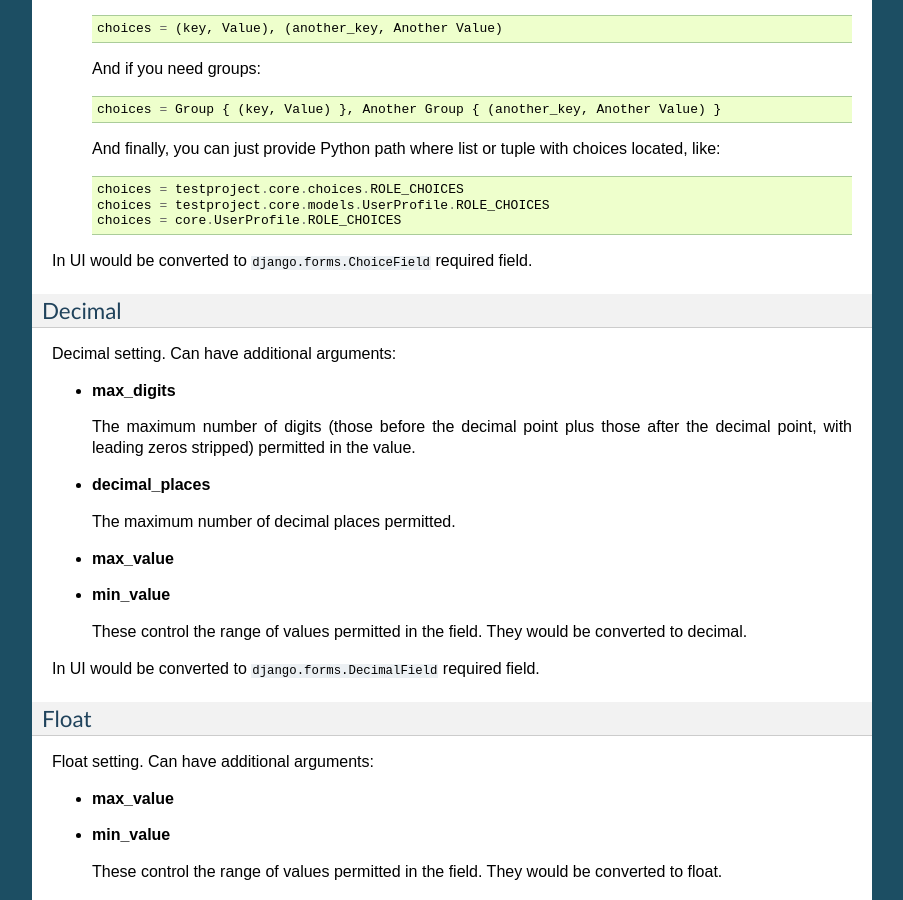
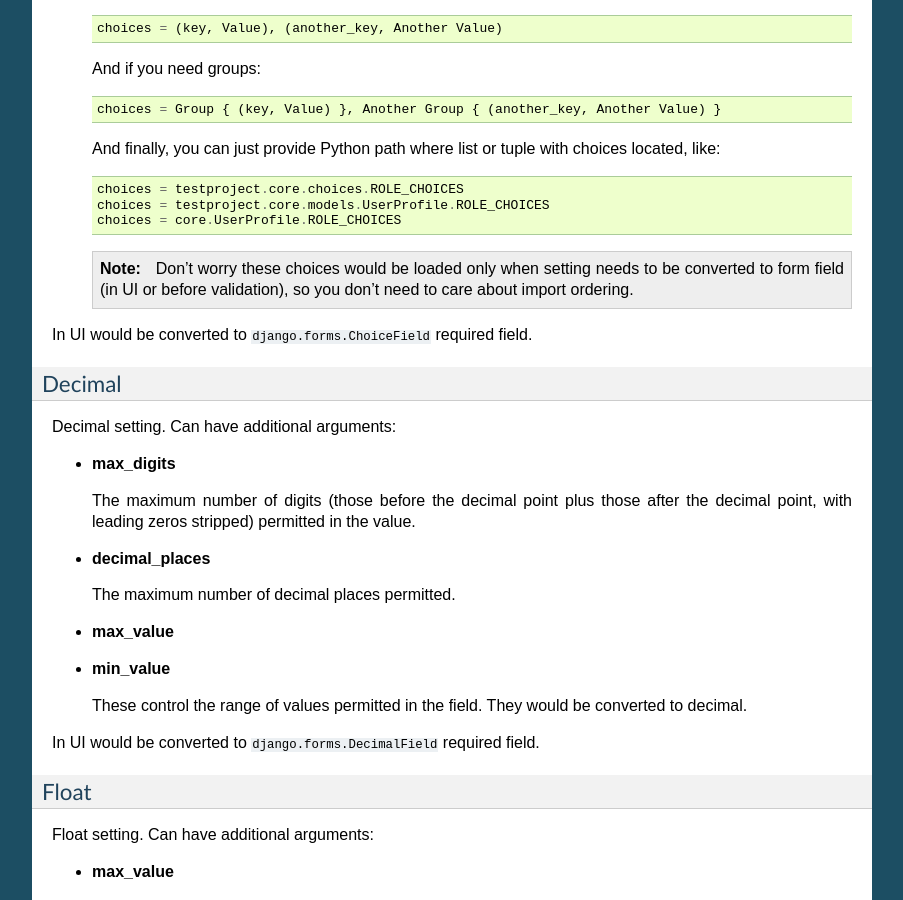
Before and after one commit to playpauseandstop/setman, a Sphinx documentation site: the page built from docs/config.rst, in a window 1280 px wide and 900 px high, scrolled down 2073 px. Shown: the whole window, without its empty margins (198-1101 px from the left). Built offline with Sphinx 7.4.7, drawn with Linux system fonts in a browser that asks for light colours; some of the changed text lies outside the part shown.

Commit message:
Feature #5133: Update documentation, little remarks on when ``validators`` and ``choices`` attributes parsed.

```diff
--- a/docs/config.rst
+++ b/docs/config.rst
@@ -135,6 +135,10 @@ String choice setting. Need to have additional argument:
       choices = testproject.core.models.UserProfile.ROLE_CHOICES
       choices = core.UserProfile.ROLE_CHOICES
 
+  .. note:: Don't worry these choices would be loaded only when setting needs
+     to be converted to form field (in UI or before validation), so you don't
+     need to care about import ordering.
+
 In UI would be converted to ``django.forms.ChoiceField`` required field.
 
 Decimal
@@ -229,6 +233,10 @@ So, on parsing ``django-setman`` tries to load ``test_runner_validator`` from
 ``testproject.core.validators`` module and if not fail silently (but leaves
 a message to logs).
 
+.. note:: Don't worry these validators would be loaded only when setting needs
+   to be converted to form field (in UI or before validation), so you don't
+   need to care about import ordering.
+
 The ``test_runner_validator`` should be an easy function, that raises
 ``django.core.exceptions.ValidationError`` if value isn't proper, e.g.::
 
```
